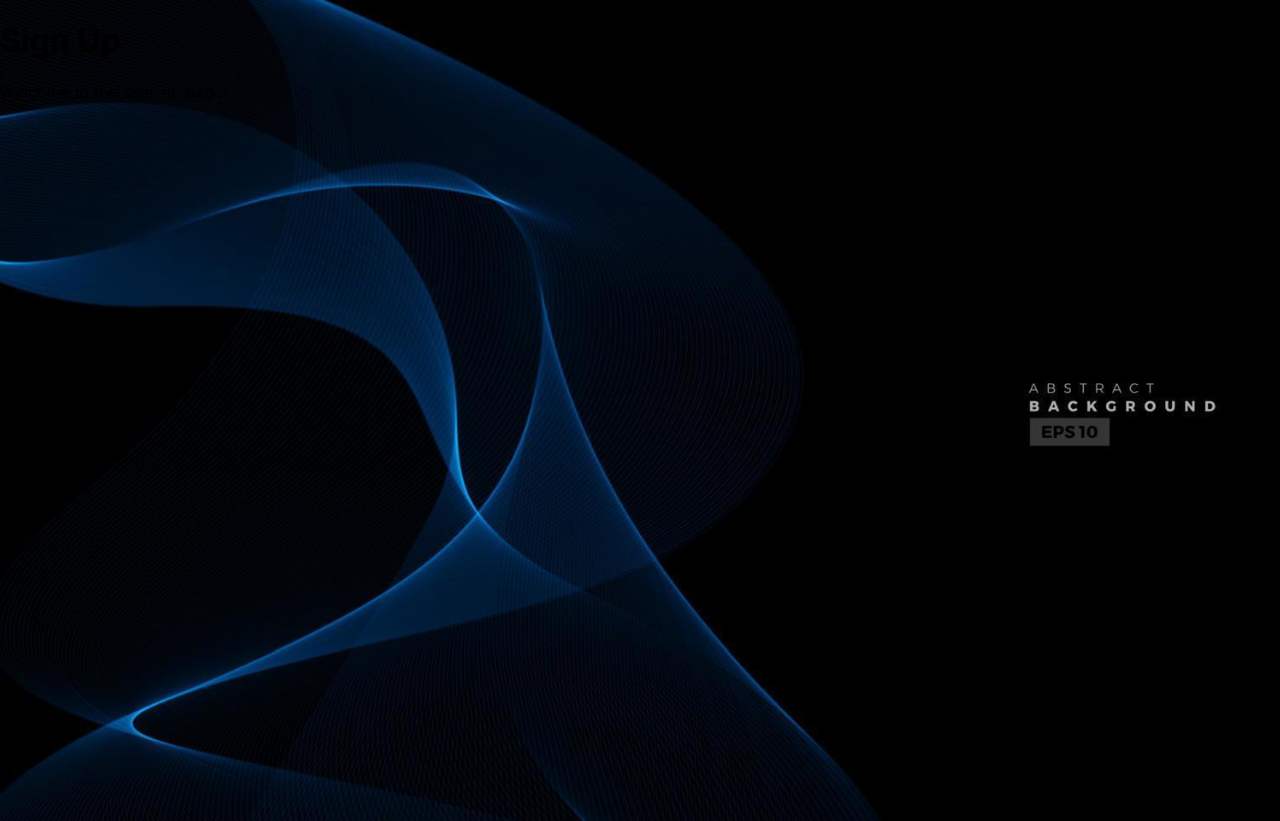
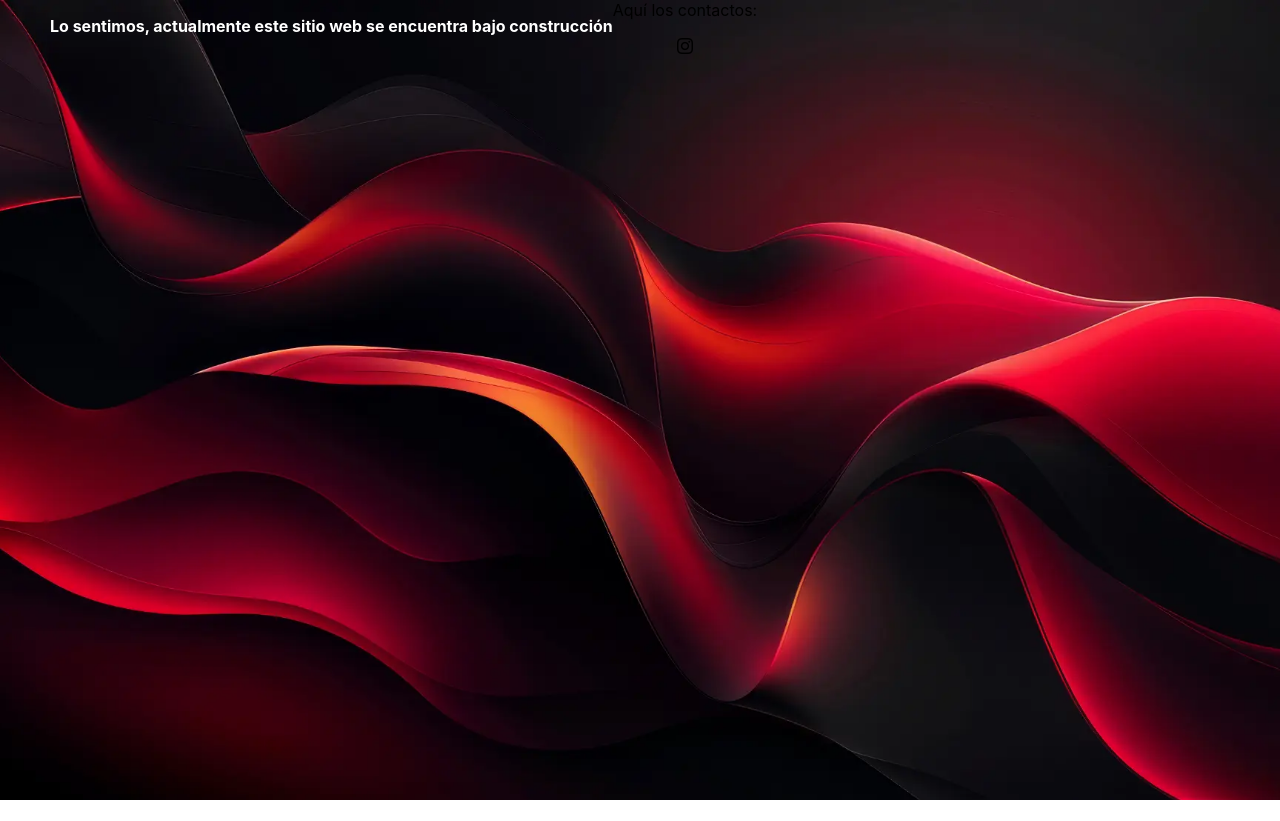
Before and after one commit to rebo-it/prototypes, a React (Create React App) app: page /signup in a window 1280 px wide. After the commit the page ends 800 px from the top, so only its background shows below. Built offline with nearby package versions, Linux system fonts and the light colour scheme.

Commit message:
More css edits

```diff
--- a/src/App.tsx
+++ b/src/App.tsx
@@ -12,9 +12,10 @@ function App() {
   return (
     <Router>
      <Routes>
-        <Route path="/WIP" element={<WorkInProgress />} />
+        <Route path="/signup" element={<WorkInProgress />} />
         <Route path="*" element={<LandingPage />} />
-        <Route path="/signup" element={<SignUpPage />} />
+        <Route path="/WIP" element={<SignUpPage />} />
+
 
 
      </Routes>
--- a/src/Components/BodyComponent/BodyLandingPage.css
+++ b/src/Components/BodyComponent/BodyLandingPage.css
@@ -25,11 +25,3 @@
 	padding-top: 50px;
 	padding-bottom: 50px;
 }
-body {
-	background-image: url('/public/Assets/FondoPantalla2.jpg');
-	background-size: cover; /* Hace que la imagen cubra toda la pantalla */
-	background-position: center; /* Centra la imagen */
-	background-repeat: no-repeat; /* Evita que la imagen se repita */
-	height: 100vh; /* Asegura que la imagen ocupe el 100% de la altura */
-	margin: 0;
-  }
--- a/src/Components/Buttons/Button.css
+++ b/src/Components/Buttons/Button.css
@@ -5,16 +5,46 @@
     color: black;
 }
 .btn-get-started{
-    background-color: pink;
+    background-color: rgb(224, 80, 104);
+    border: none;
+    cursor: pointer;
+    font-weight: bold;
+}
+.btn-get-started:hover{
+    opacity: 0.7;
+}
+.btn-get-started:active{
+    opacity: 0.5;
 }
 .btn-Text {
     background-color: white;
+    font-weight: bold;
+    border: none;
+    cursor: pointer;
 }
-.btn-Img{
+.btn-Text:hover{
+    opacity: 0.6;
+}
+
+.btn-Img {
+    display: inline-flex; /* Para alinear elementos dentro del botón */
+    justify-content: center;
+    align-items: center;
+    padding: 10px;
+    border: none;
+    background-color: transparent; /* O el color que desees */
+    cursor: pointer;
     border-color: white;
-    background: none;
     border-style: solid;
-}
+  }
+
+  .btn-Img img {
+    width: 100%;  /* Asegura que la imagen se ajuste al tamaño del botón */
+    height: auto; /* Mantiene las proporciones de la imagen */
+    object-fit: contain; /* Evita que la imagen se recorte, siempre visible */
+    max-width: 50px; /* Ajusta según el tamaño que quieras para la imagen */
+  }
+
 .btn-small {
     width: 80px;
     height: 40px;
@@ -22,10 +52,17 @@
 .btn-medium {
     width: 100px;
     height: 40px;
+    border-radius: 20px;
+    background: none;
+    color: white;
+}
+.btn-medium:hover{
+    background-color: rgb(224, 80, 104);
 }
 .btn-large {
     width: 150px;
     height: 40px;
+    border-radius: 20px;
 }
 .bt-image{
     width: 150px;
--- a/src/Components/Header/HeaderWithButtons.css
+++ b/src/Components/Header/HeaderWithButtons.css
@@ -2,13 +2,13 @@
     display: flex;
     align-items: center;
     padding-left: 30px;
+    padding-top: 50px;
 }
 .right-buttons{
-    display: grid;
-    grid-auto-flow: column;
-    grid-column-gap: 25px;
+    display: flex;
+    flex-direction: row;
     padding-left: 400px;
-    padding-top: 50px;
+
 }
 .left-button{
     width: 300px;
--- a/src/Components/Header/HeaderWithButtons.tsx
+++ b/src/Components/Header/HeaderWithButtons.tsx
@@ -10,17 +10,17 @@ const HeaderWithButtons: React.FC<HeaderWithButtonsProps> = () => {
 	return (
       <div className="header-container">
         <div className="left-button">
-          <Button size="image" label="Learn More" variant="ImageButton" imageSrc="./Assets/rebo-lighting-logo.png" onClick={() => console.log('Learn More clicked')} />
+          <Button size="image" label="Learn More" variant="ImageButton" imageSrc="./Assets/logo192.png" onClick={() => console.log('Learn More clicked')} />
         </div>
 
         <div className="right-buttons">
-          <Button size="small" label="About" variant="TextButton" onClick={() => console.log('Apply clicked')} />
-          <Button label="Solution" variant="TextButton" onClick={() => console.log('Apply clicked')} />
-    	    <Button label="Team" variant="TextButton" onClick={() => console.log('Apply clicked')} />
-  				<Button label="Portfolio" variant="TextButton" onClick={() => console.log('Apply clicked')} />
-        	<Button label="Pricing" variant="TextButton" onClick={() => console.log('Apply clicked')} />
-          <Button label="FAQ" variant="TextButton" onClick={() => console.log('Apply clicked')} />
-          <Button label="Get Started" variant="GetStarted" onClick={()  => navigate('/signup')} />
+          <Button size="medium" label="About" variant="TextButton" onClick={() => console.log('Apply clicked')} />
+          <Button size="medium" label="Solution" variant="TextButton" onClick={() => console.log('Apply clicked')} />
+    	    <Button size="medium" label="Team" variant="TextButton" onClick={() => console.log('Apply clicked')} />
+  				<Button size="medium" label="Portfolio" variant="TextButton" onClick={() => console.log('Apply clicked')} />
+        	<Button size="medium" label="Pricing" variant="TextButton" onClick={() => console.log('Apply clicked')} />
+          <Button size="medium" label="FAQ" variant="TextButton" onClick={() => console.log('Apply clicked')} />
+          <Button size="large" label="Get Started" variant="GetStarted" onClick={()  => navigate('/signup')} />
         </div>
       </div>
     );
--- a/src/Components/LandingPage.css
+++ b/src/Components/LandingPage.css
@@ -4,5 +4,6 @@ body {
 	background-position: center; /* Centra la imagen */
 	background-repeat: no-repeat; /* Evita que la imagen se repita */
 	height: 100vh; /* Asegura que la imagen ocupe el 100% de la altura */
+	width: 100vh;
 	margin: 0;
   }
--- a/src/Components/LandingPage.tsx
+++ b/src/Components/LandingPage.tsx
@@ -1,5 +1,6 @@
 import React from 'react';
 import HeaderWithButtons from './Header/HeaderWithButtons';
+import './LandingPage.css'
 import BodyLandingPage from './BodyComponent/BodyLandingPage'
 // import { Component} from 'react';
 const LandingPage: React.FC = () => {
--- a/src/Components/Sign-up-page/SignUpPage.css
+++ b/src/Components/Sign-up-page/SignUpPage.css
@@ -6,3 +6,9 @@ body {
 	height: 100vh; /* Asegura que la imagen ocupe el 100% de la altura */
 	margin: 0;
   }
+  .title{
+    color: white;
+  }
+  .Paragraph{
+    color: white;
+  }
--- a/src/Components/Sign-up-page/SignUpPage.tsx
+++ b/src/Components/Sign-up-page/SignUpPage.tsx
@@ -1,10 +1,10 @@
 import React from 'react';
-
+import './SignUpPage.css'
 const SignUpPage: React.FC = () => {
   return (
     <div>
       <h1 className='title'>Sign Up</h1>
-      <p>Welcome to the sign-up page!</p>
+      <p className='Paragraph'>Welcome to the sign-up page!</p>
       {/* Aquí podrías agregar tu formulario de registro */}
     </div>
   );
--- /dev/null
+++ b/src/Components/WIP_page/Work_in_progress.css
@@ -0,0 +1,11 @@
+.WipContainer{
+    text-align: center;
+    display: flex;
+    padding-left: 50px;
+    margin: auto;
+}
+.WipText{
+    color: white;
+    font-weight: bold;
+    text-align: center;
+}
--- a/src/Components/WIP_page/Work_in_progress.tsx
+++ b/src/Components/WIP_page/Work_in_progress.tsx
@@ -1,15 +1,15 @@
 import React from "react";
-
+import './Work_in_progress.css'
 
 const WorkInProgress: React.FC = () => {
 
   return(
-		<div>
-			<p>Lo sentimos, actualmente este sitio web se encuentra bajo construcción</p>
+		<div className="WipContainer">
+			<p className="WipText">Lo sentimos, actualmente este sitio web se encuentra bajo construcción</p>
 
 			<div>
 				Aquí los contactos:
-				<i className="bi bi-instagram"></i>
+				<p> <i className="bi bi-instagram"></i> </p>
 
 			</div>
 
```
